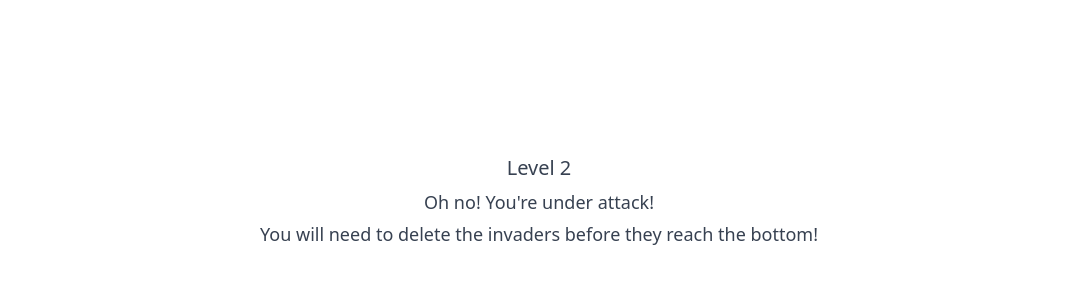
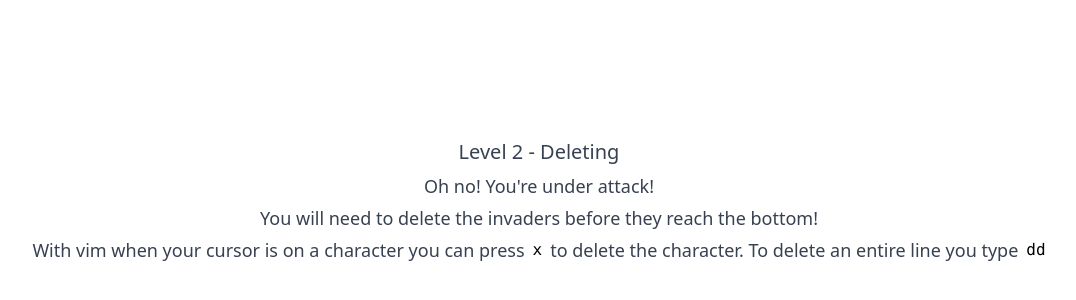
Before and after one commit to CharlieGitDB/supervim, a React (Vite) app: page /2 in a window 1280 px wide. Shown: the part 200-500 px from the top of the page, without its empty margins (101-1177 px from the left). Built offline with nearby package versions, Linux system fonts and the light colour scheme.

Commit message:
add instructions component. change level titles

```diff
--- a/src/containers/LevelOne/LevelOne.tsx
+++ b/src/containers/LevelOne/LevelOne.tsx
@@ -26,7 +26,7 @@ const LevelOne: FC = () => {
   }, [ board, resetBoard, showHit, navigate ]);
 
   return (
-    <Level title={ 'Level 1' }>
+    <Level title={ 'Level 1 - Basic Motions' }>
       <KeysPressed />
       <div className={ 'prose prose-lg' }>You will need to move around the board to avoid bombs!</div>
       <div className={ 'prose prose-lg' }>With vim you use the keys h, j, k, l to move around</div>
--- a/src/containers/LevelTwo/LevelTwo.tsx
+++ b/src/containers/LevelTwo/LevelTwo.tsx
@@ -1,10 +1,12 @@
 import { FC } from 'react';
-import Level from '../../shared/components/Level/Level';
+import { Level } from '../../shared/components/components';
+import Instructions from './components/Instructions/Instructions';
 
 const LevelTwo: FC = () => (
-  <Level title={ 'Level 2' }>
+  <Level title={ 'Level 2 - Deleting' }>
     <div className={ 'prose prose-lg' }>{ 'Oh no! You\'re under attack!' }</div>
     <div className={ 'prose prose-lg' }>You will need to delete the invaders before they reach the bottom!</div>
+    <Instructions />
   </Level>
 );
 
--- /dev/null
+++ b/src/containers/LevelTwo/components/Instructions/Instructions.tsx
@@ -0,0 +1,12 @@
+import { FC } from 'react';
+
+const Instructions: FC = () => (
+  <div className={ 'flex justify-center items-center' }>
+    <div className={ 'prose prose-lg' }>With vim when your cursor is on a character you can press</div>
+    <pre className={ 'flex items-center px-2' }>x</pre>
+    <div className={ 'prose prose-lg' }>to delete the character. To delete an entire line you type</div>
+    <pre className={ 'flex justify-center items-end pl-2' }>dd</pre>
+  </div>
+);
+
+export default Instructions;
```
